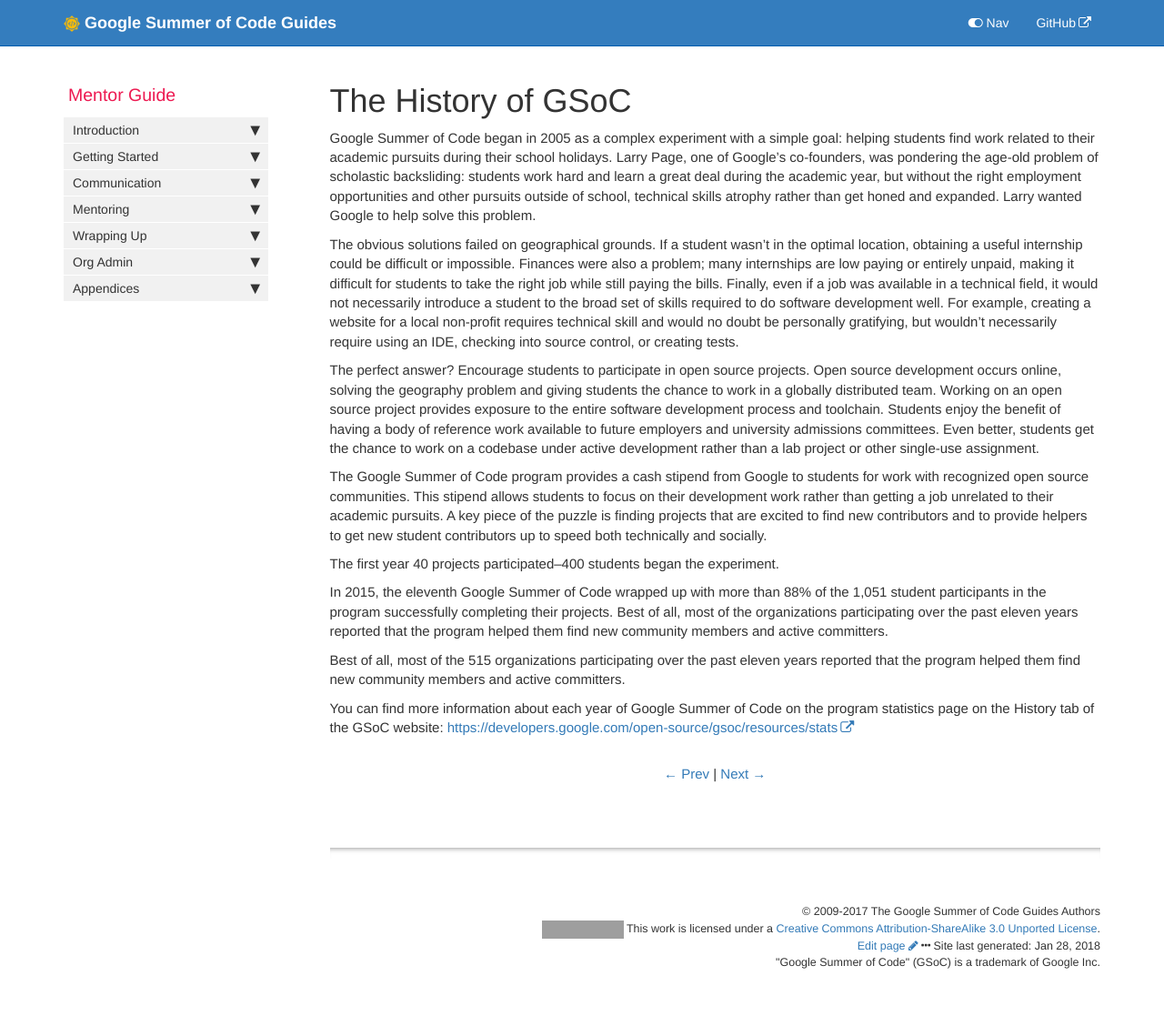
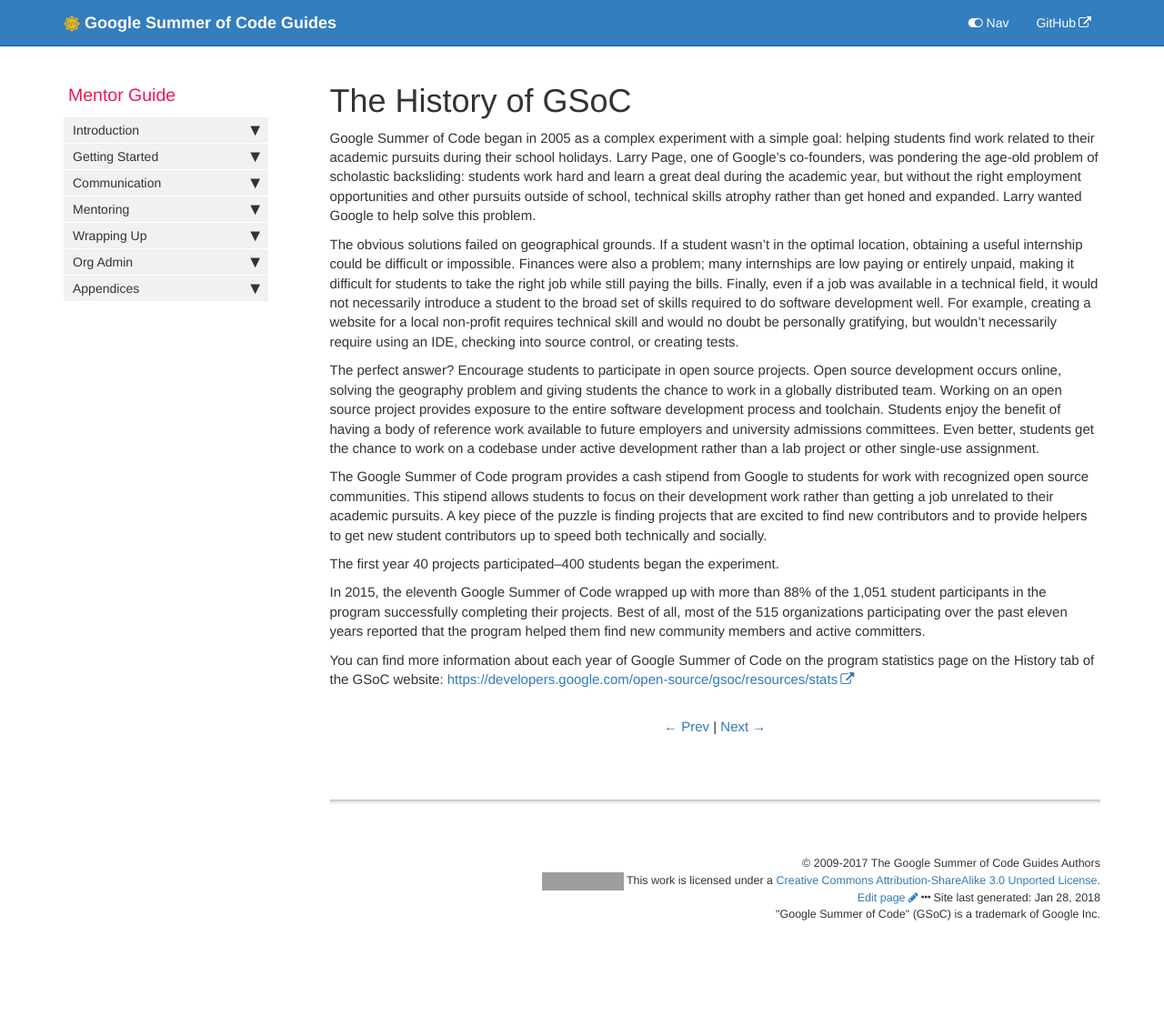
Before and after one commit to google/gsocguides, a Jekyll site: the page built from pages/mentor/26-the_history_of_gsoc.md, in a window 1280 px wide. Shown: the whole page at 91% size. Built offline with Jekyll 4.4.1, drawn with Linux system fonts in a browser that asks for light colours; after the commit the page ends 1065 px from its top, so only the background shows below that; grey boxes are pictures that could not be loaded.

Commit message:
Remove repeated sentence.
The second version had '515' in it, and that is the version kept.

```diff
--- a/pages/mentor/26-the_history_of_gsoc.md
+++ b/pages/mentor/26-the_history_of_gsoc.md
@@ -16,8 +16,6 @@ The Google Summer of Code program provides a cash stipend from Google to student
 
 The first year 40 projects participated--400 students began the experiment.
 
-In 2015, the eleventh Google Summer of Code wrapped up with more than 88% of the 1,051 student participants in the program successfully completing their projects. Best of all, most of the organizations participating over the past eleven years reported that the program helped them find new community members and active committers.
-
-Best of all, most of the 515 organizations participating over the past eleven years reported that the program helped them find new community members and active committers.
+In 2015, the eleventh Google Summer of Code wrapped up with more than 88% of the 1,051 student participants in the program successfully completing their projects. Best of all, most of the 515 organizations participating over the past eleven years reported that the program helped them find new community members and active committers.
 
 You can find more information about each year of Google Summer of Code on the program statistics page on the History tab of the GSoC website: <https://developers.google.com/open-source/gsoc/resources/stats>
```
